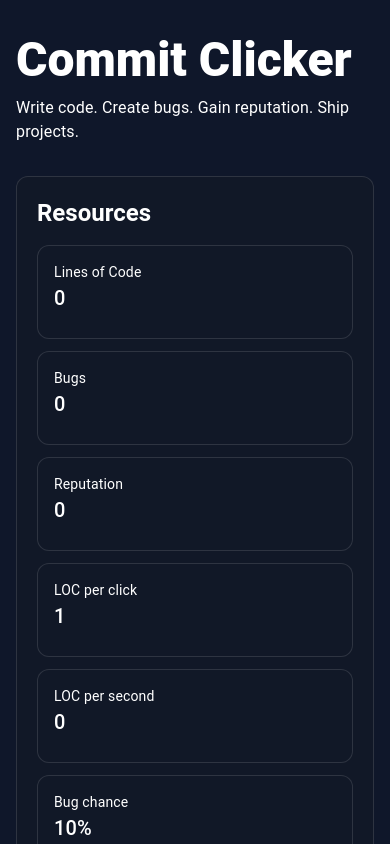
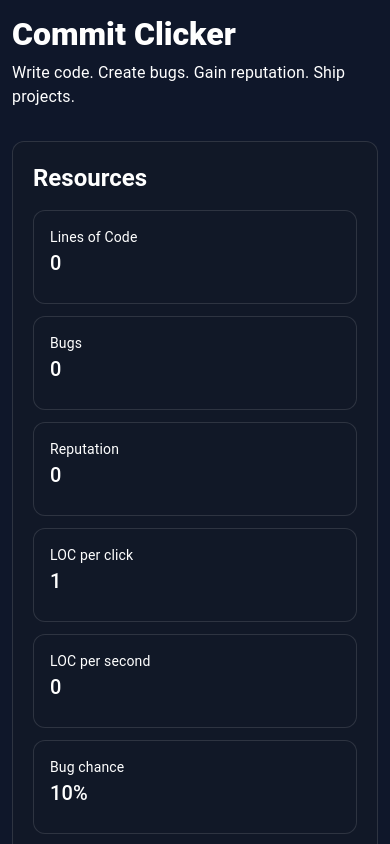
Before and after one commit to BlazingHotCode/commit-clicker, a React (Vite) app: page / in a window 390 px wide. Shown: the top 844 px of the page. Built offline with nearby package versions, Linux system fonts and the light colour scheme.

Commit message:
improve mobile game layout spacing

```diff
--- a/src/components/layout/GameLayout.tsx
+++ b/src/components/layout/GameLayout.tsx
@@ -6,9 +6,22 @@ type GameLayoutProps = {
 
 export function GameLayout({ children }: GameLayoutProps) {
   return (
-    <Container maxWidth="lg" sx={{ py: 4 }}>
+    <Container
+      maxWidth="lg"
+      sx={{
+        px: { xs: 1.5, sm: 3 },
+        py: { xs: 2, sm: 4 },
+      }}
+    >
       <Box component="header" sx={{ mb: 4 }}>
-        <Typography variant="h3" component="h1" sx={{ fontWeight: 800 }}>
+        <Typography
+          variant="h3"
+          component="h1"
+          sx={{
+            fontWeight: 800,
+            fontSize: { xs: "2rem", sm: "3rem" },
+          }}
+        >
           Commit Clicker
         </Typography>
 
@@ -17,7 +30,7 @@ export function GameLayout({ children }: GameLayoutProps) {
         </Typography>
       </Box>
 
-      <Stack component="main" spacing={3}>
+      <Stack component="main" spacing={{ xs: 2, sm: 3 }}>
         {children}
       </Stack>
     </Container>
```
